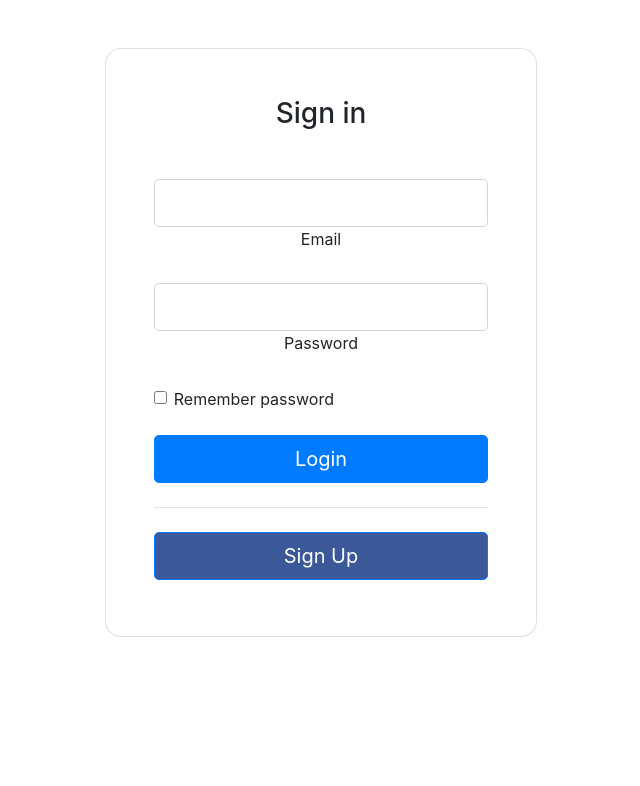
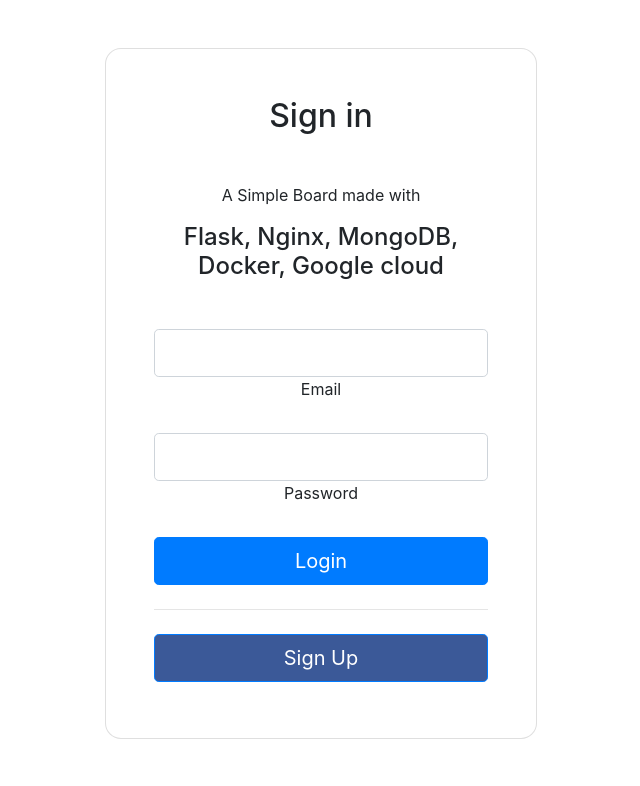
Before and after one commit to kbckbc/chanboard, a Flask app: page /login in a window 1280 px wide. Shown: the top 786 px of the page, without its empty margins (319-959 px from the left). Run offline with Flask 2, Linux system fonts and the light colour scheme; some libraries are stand-ins or nearby versions.

Commit message:
edit text

```diff
--- a/main/templates/login.html
+++ b/main/templates/login.html
@@ -40,7 +40,9 @@
           <div class="card shadow-2-strong" style="border-radius: 1rem;">
             <div class="card-body p-5 text-center">
 
-              <h3 class="mb-5">Sign in</h3>
+              <h2 class="mb-5">Sign in</h3>
+              <p>A Simple Board made with</p>
+              <h4 class="mb-5">Flask, Nginx, MongoDB, Docker, Google cloud</h3>
 
               <div class="form-outline mb-4">
                 <input type="email" class="form-control form-control-lg" name="email" id="email"/>
@@ -52,23 +54,11 @@
                 <label class="form-label" for="typePasswordX-2">Password</label>
               </div>
 
-              <!-- Checkbox -->
-              <div class="form-check d-flex justify-content-start mb-4">
-                <input
-                  class="form-check-input"
-                  type="checkbox"
-                  value=""
-                  id="form1Example3"
-                />
-                <label class="form-check-label" for="form1Example3"> Remember password </label>
-              </div>
-
               <button class="btn btn-primary btn-lg btn-block" type="submit" id="login">Login</button>
 
               <hr class="my-4">
 
               <a href="{{url_for('member_join')}}"><button class="btn btn-lg btn-block btn-primary mb-2" style="background-color: #3b5998;" type="button" >Sign Up</button></a>
-
 
             </div>
           </div>
```
